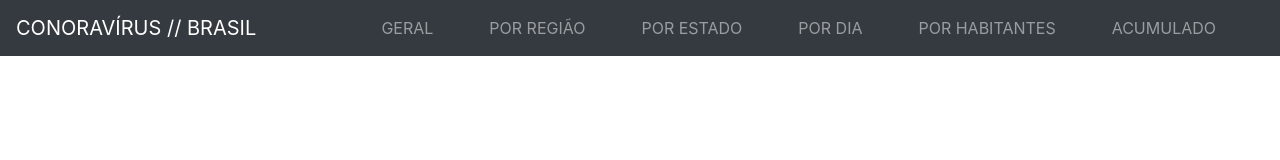
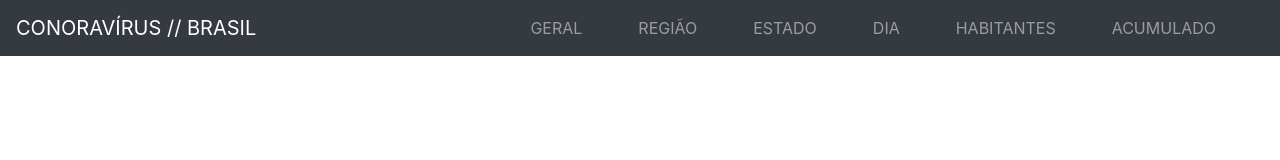
Before and after one commit to lfabianosb/covid-19, a React (Create React App) app: page / in a window 1280 px wide. Shown: the top 160 px of the page. Built offline with nearby package versions, Linux system fonts and the light colour scheme; no server answers.

Commit message:
Ajuste de nomes

```diff
--- a/src/pages/Header/Header.js
+++ b/src/pages/Header/Header.js
@@ -16,16 +16,16 @@ const Header = () => {
                 GERAL
               </Nav.Link>
               <Nav.Link className={style.navLink} href="/por-regiao">
-                POR REGIÃO
+                REGIÃO
               </Nav.Link>
               <Nav.Link className={style.navLink} href="/por-estado">
-                POR ESTADO
+                ESTADO
               </Nav.Link>
               <Nav.Link className={style.navLink} href="/por-dia">
-                POR DIA
+                DIA
               </Nav.Link>
               <Nav.Link className={style.navLink} href="/morte-habitantes">
-                POR HABITANTES
+                HABITANTES
               </Nav.Link>
               <Nav.Link className={style.navLink} href="/acumulado">
                 ACUMULADO
```
